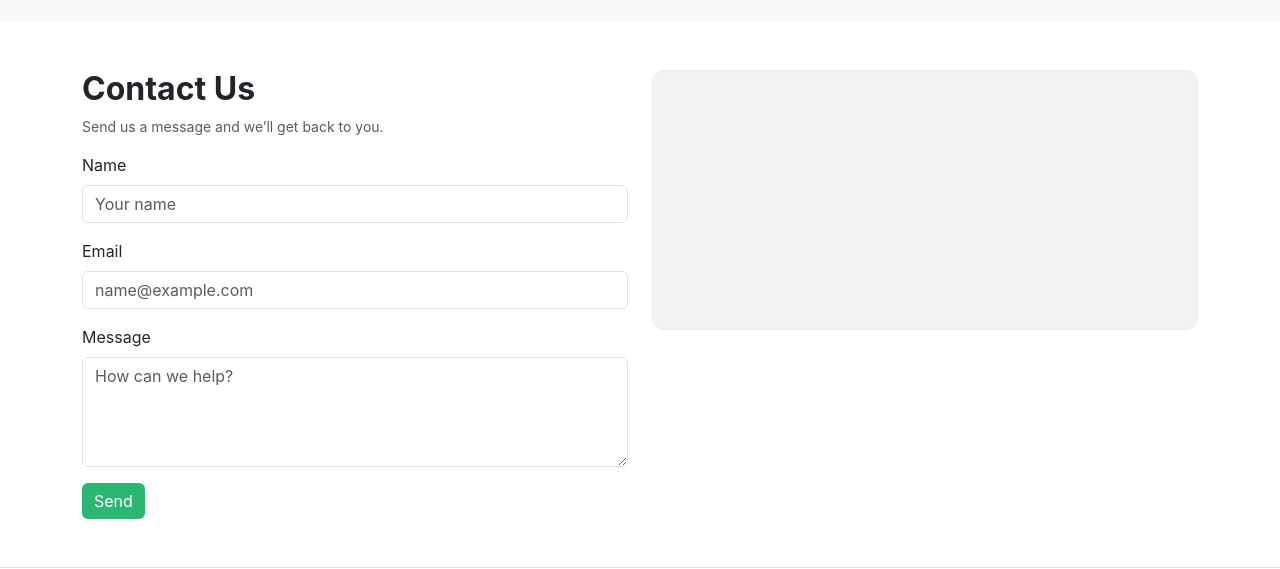
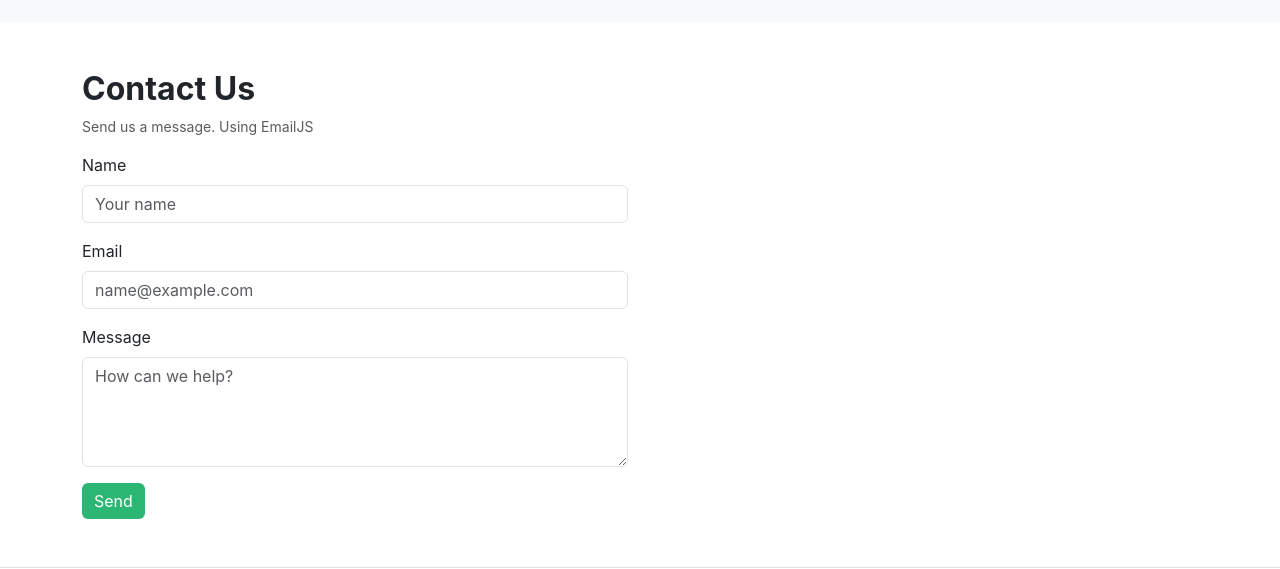
Before and after one commit to MatheusVGonzalez/EcoTech, a React (Create React App) app in the folder my-app/: page / in a window 1280 px wide. Shown: the part 2129-2698 px from the top of the page. Built offline with nearby package versions, Linux system fonts and the light colour scheme.

Commit message:
Final version

```diff
--- a/my-app/src/App.js
+++ b/my-app/src/App.js
@@ -125,7 +125,6 @@ function Feat() {
 }
 
 function Projects() {
-  const cards = Array.from({ length: 6 }).map((_, i) => i + 1);
   const projects = [
     { id: 1, title: 'Solar Installation #1', subtitle: 'Residential • 5kW', img: '/apart.jpg' },
     { id: 2, title: 'Solar Installation #2', subtitle: 'Commercial • 20kW', img: '/apart2.jpg' },
@@ -221,7 +220,7 @@ function Contact() {
         <div className="row g-4">
           <div className="col-12 col-md-6">
             <h2 className="fw-bold">Contact Us</h2>
-            <p className="text-muted small">Send us a message and we’ll get back to you.</p>
+            <p className="text-muted small">Send us a message. Using EmailJS</p>
             <form onSubmit={sendEmail}>
               <div className="mb-3">
                 <label className="form-label">Name</label>
@@ -237,9 +236,6 @@ function Contact() {
               </div>
               <button type="submit" className="btn btn-eco">Send</button>
             </form>
-          </div>
-          <div className="col-12 col-md-6">
-            <div className="map-placeholder"></div>
           </div>
         </div>
       </div>
--- a/my-app/src/index.js
+++ b/my-app/src/index.js
@@ -8,7 +8,6 @@ import './index.css';
 import App from './App';
 import reportWebVitals from './reportWebVitals';
 
-// Initialize EmailJS once at app startup (uses env var)
 const EMAILJS_PUBLIC_KEY = process.env.REACT_APP_EMAILJS_PUBLIC_KEY;
 if (EMAILJS_PUBLIC_KEY) {
   try { emailjs.init({ publicKey: EMAILJS_PUBLIC_KEY }); } catch {}
```
Also changed, not shown: 1 other file (tests, documents, lock files or other folders).
